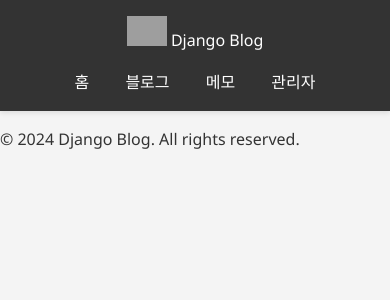
After one commit to chwoo19999-a11y/django_practice, a Django app: template mypolls/templates/mypolls/base_with_static.html in a window 390 px wide. The commit adds this page. Shown: the top 300 px of the page. Run offline with Django 5.2, Linux system fonts and the light colour scheme; the template is opened without the code that fills it, so the values that code supplies are empty; grey boxes are pictures that could not be loaded.

Commit message:
url 실습준비

```diff
--- a/mypolls/templates/base.html
+++ b/mypolls/templates/mypolls/base.html
@@ -5,6 +5,7 @@
     <meta charset="UTF-8">
     <meta name="viewport" content="width=device-width, initial-scale=1.0">
     <title>{% block title %}Django Blog{% endblock %}</title>
+    <link href="https://cdn.jsdelivr.net/npm/bootstrap@5.3.7/dist/css/bootstrap.min.css" rel="stylesheet" integrity="sha384-LN+7fdVzj6u52u30Kp6M/trliBMCMKTyK833zpbD+pXdCLuTusPj697FH4R/5mcr" crossorigin="anonymous">
 
     <!-- CSS 블록 -->
     {% block styles %}
@@ -139,4 +140,5 @@
     <!-- JavaScript 블록 -->
     {% block scripts %}{% endblock %}
 </body>
+    <script src="https://cdn.jsdelivr.net/npm/bootstrap@5.3.7/dist/js/bootstrap.bundle.min.js" integrity="sha384-ndDqU0Gzau9qJ1lfW4pNLlhNTkCfHzAVBReH9diLvGRem5+R9g2FzA8ZGN954O5Q" crossorigin="anonymous"></script>
 </html>
--- /dev/null
+++ b/mypolls/templates/mypolls/base_with_static.html
@@ -0,0 +1,51 @@
+<!-- polls/templates/polls/base_with_static.html -->
+{% load static %}  <!-- static 태그 로드 -->
+<!DOCTYPE html>
+<html lang="ko">
+<head>
+    <meta charset="UTF-8">
+    <meta name="viewport" content="width=device-width, initial-scale=1.0">
+    <title>{% block title %}Django Blog{% endblock %}</title>
+
+    <!-- Static CSS 파일 -->
+    <link rel="stylesheet" href="{% static 'polls/css/style.css' %}">
+
+    <!-- 추가 CSS를 위한 블록 -->
+    {% block extra_css %}{% endblock %}
+</head>
+<body>
+    <!-- 헤더 -->
+    <header class="header">
+        <nav class="navbar">
+            <div class="logo">
+                <a href="{% url 'home' %}">
+                    <img src="{% static 'polls/images/logo.png' %}" alt="Logo" style="height: 30px;">
+                    Django Blog
+                </a>
+            </div>
+            <div class="nav-links">
+                <a href="{% url 'home' %}">홈</a>
+                <a href="{% url 'blog_list' %}">블로그</a>
+                <a href="{% url 'memo_list' %}">메모</a>
+                <a href="/admin/">관리자</a>
+            </div>
+        </nav>
+    </header>
+
+    <!-- 메인 컨테이너 -->
+    <div class="container">
+        {% block content %}{% endblock %}
+    </div>
+
+    <!-- 푸터 -->
+    <footer class="footer">
+        <p>&copy; 2024 Django Blog. All rights reserved.</p>
+    </footer>
+
+    <!-- Static JavaScript 파일 -->
+    <script src="{% static 'polls/js/script.js' %}"></script>
+
+    <!-- 추가 스크립트를 위한 블록 -->
+    {% block extra_js %}{% endblock %}
+</body>
+</html>
--- /dev/null
+++ b/mypolls/templates/mypolls/css/style.css
@@ -0,0 +1,105 @@
+/* polls/static/polls/css/style.css */
+:root {
+    --primary-color: #4CAF50;
+    --secondary-color: #333;
+    --background-color: #f4f4f4;
+    --text-color: #333;
+    --border-radius: 8px;
+}
+
+* {
+    margin: 0;
+    padding: 0;
+    box-sizing: border-box;
+}
+
+body {
+    font-family: 'Segoe UI', Tahoma, Geneva, Verdana, sans-serif;
+    line-height: 1.6;
+    background-color: var(--background-color);
+    color: var(--text-color);
+}
+
+/* 헤더 스타일 */
+.header {
+    background-color: var(--secondary-color);
+    color: white;
+    padding: 1rem;
+    box-shadow: 0 2px 5px rgba(0,0,0,0.1);
+}
+
+.navbar {
+    max-width: 1200px;
+    margin: 0 auto;
+    display: flex;
+    justify-content: space-between;
+    align-items: center;
+}
+
+.navbar a {
+    color: white;
+    text-decoration: none;
+    padding: 0.5rem 1rem;
+    transition: background-color 0.3s;
+}
+
+.navbar a:hover {
+    background-color: rgba(255,255,255,0.1);
+    border-radius: 4px;
+}
+
+/* 버튼 스타일 */
+.btn {
+    display: inline-block;
+    padding: 0.5rem 1rem;
+    background-color: var(--primary-color);
+    color: white;
+    text-decoration: none;
+    border: none;
+    border-radius: var(--border-radius);
+    cursor: pointer;
+    transition: background-color 0.3s;
+}
+
+.btn:hover {
+    background-color: #45a049;
+}
+
+.btn-secondary {
+    background-color: #666;
+}
+
+.btn-secondary:hover {
+    background-color: #555;
+}
+
+/* 카드 스타일 */
+.card {
+    background-color: white;
+    padding: 1.5rem;
+    margin-bottom: 1.5rem;
+    border-radius: var(--border-radius);
+    box-shadow: 0 2px 5px rgba(0,0,0,0.1);
+    transition: transform 0.3s, box-shadow 0.3s;
+}
+
+.card:hover {
+    transform: translateY(-2px);
+    box-shadow: 0 4px 10px rgba(0,0,0,0.15);
+}
+
+/* 반응형 디자인 */
+@media (max-width: 768px) {
+    .navbar {
+        flex-direction: column;
+    }
+
+    .nav-links {
+        margin-top: 1rem;
+    }
+
+    .container {
+        margin: 1rem;
+        padding: 0 0.5rem;
+    }
+}
--- /dev/null
+++ b/mypolls/templates/mypolls/js/script.js
@@ -0,0 +1,33 @@
+// polls/static/polls/js/script.js
+document.addEventListener('DOMContentLoaded', function() {
+    // 메시지 자동 숨기기
+    const messages = document.querySelectorAll('.message');
+    messages.forEach(function(message) {
+        setTimeout(function() {
+            message.style.transition = 'opacity 0.5s';
+            message.style.opacity = '0';
+            setTimeout(function() {
+                message.remove();
+            }, 500);
+        }, 5000);  // 5초 후 사라짐
+    });
+
+    // 삭제 확인
+    const deleteButtons = document.querySelectorAll('.delete-btn');
+    deleteButtons.forEach(function(btn) {
+        btn.addEventListener('click', function(e) {
+            if (!confirm('정말 삭제하시겠습니까?')) {
+                e.preventDefault();
+            }
+        });
+    });
+
+    // 현재 페이지 메뉴 활성화
+    const currentPath = window.location.pathname;
+    const navLinks = document.querySelectorAll('.navbar a');
+    navLinks.forEach(function(link) {
+        if (link.getAttribute('href') === currentPath) {
+            link.style.backgroundColor = 'rgba(255,255,255,0.2)';
+        }
+    });
+});
```
Also changed, not shown: mypolls/templates/includes/pagination.html (added, +26 -0 lines), mypolls/templates/mypolls/article_list_with_include.html (added, +18 -0 lines).
